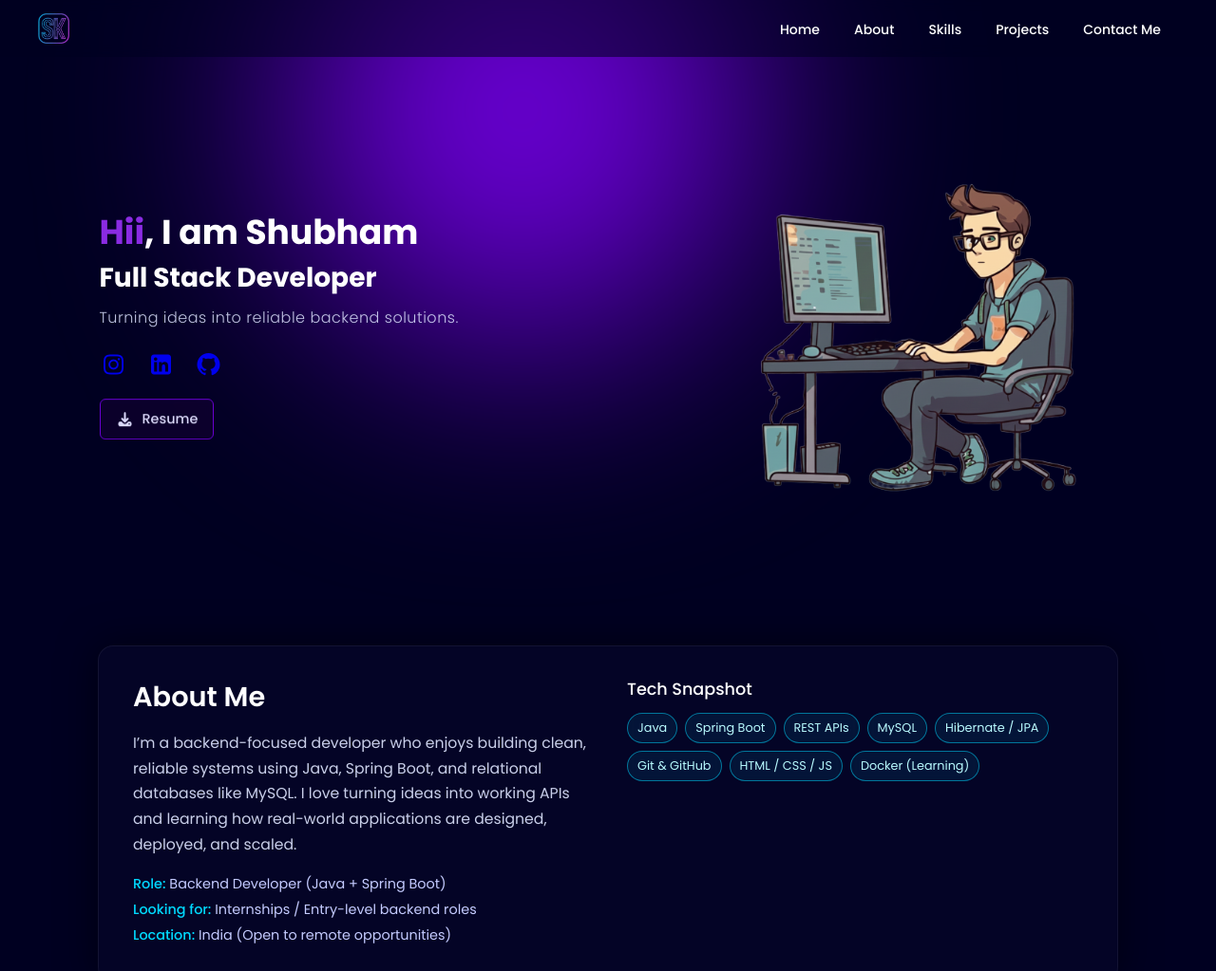
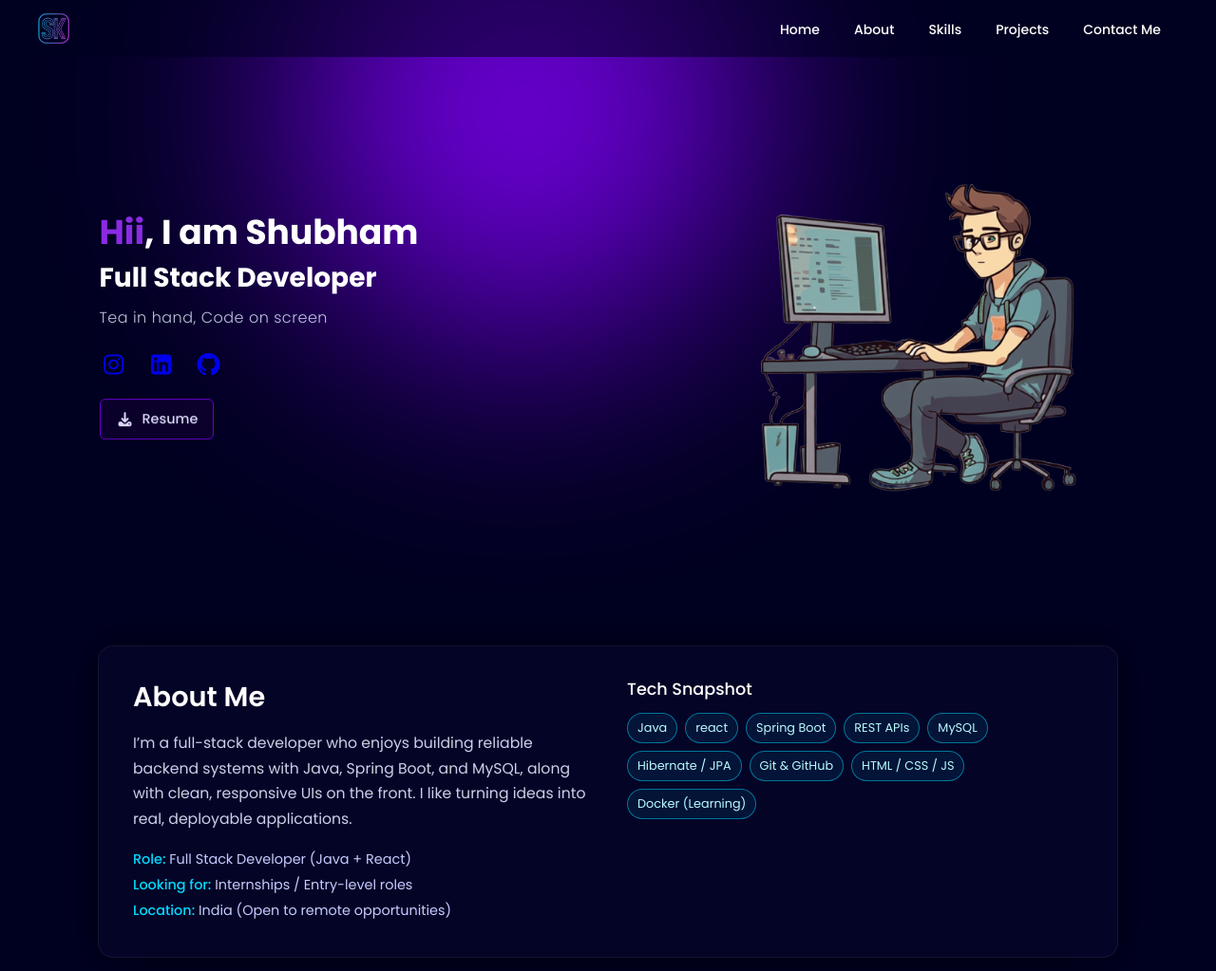
Before and after one commit to shubham122132/Shubham-s-Portfolio, a plain HTML site: page index.html in a window 1280 px wide. Shown: the top 1023 px of the page at 95% size. Drawn offline with nearby package versions, Linux system fonts and the light colour scheme.

Commit message:
miner update

```diff
--- a/index.html
+++ b/index.html
@@ -53,7 +53,7 @@
             <div class="left">
                 <h1><span class="hii">Hii</span>, I am <span class="highlight typewriter">Shubham</span></h1>
                 <h3 class="moving-text">Full Stack Developer</h3>
-                <p class="punchline">Turning ideas into reliable backend solutions.</p>
+                <p class="punchline">Tea in hand, Code on screen</p>
                 <ul class="social-media">
                     <li><a href="https://www.instagram.com/dreamydev._" class="link"><i class="fa-brands fa-instagram"></i></a></li>
                     <li><a href="https://www.linkedin.com/in/shubham-kumar-224880271" class="link"><i class="fa-brands fa-square-linkedin"></i></a></li>
@@ -75,15 +75,15 @@
             <div class="about-left">
                 <h2 class="section-title">About Me</h2>
                 <p class="about-text">
-                    I’m a backend-focused developer who enjoys building clean, reliable systems
-                    using Java, Spring Boot, and relational databases like MySQL. I love turning
-                    ideas into working APIs and learning how real-world applications are designed,
-                    deployed, and scaled.
+                    I’m a full-stack developer who enjoys building reliable backend systems with
+                    Java, Spring Boot, and MySQL, along with clean, responsive UIs on the front.
+                    I like turning ideas into real, deployable applications.
+
                 </p>
 
                 <div class="about-details">
-                    <p><span>Role:</span> Backend Developer (Java + Spring Boot)</p>
-                    <p><span>Looking for:</span> Internships / Entry-level backend roles</p>
+                    <p><span>Role:</span> Full Stack Developer (Java + React)</p>
+                    <p><span>Looking for:</span> Internships / Entry-level roles</p>
                     <p><span>Location:</span> India (Open to remote opportunities)</p>
                 </div>
             </div>
@@ -92,6 +92,7 @@
                 <h3 class="about-subtitle">Tech Snapshot</h3>
                 <div class="tag-list">
                     <span class="tag">Java</span>
+                    <span class="tag">react</span>
                     <span class="tag">Spring Boot</span>
                     <span class="tag">REST APIs</span>
                     <span class="tag">MySQL</span>
```
